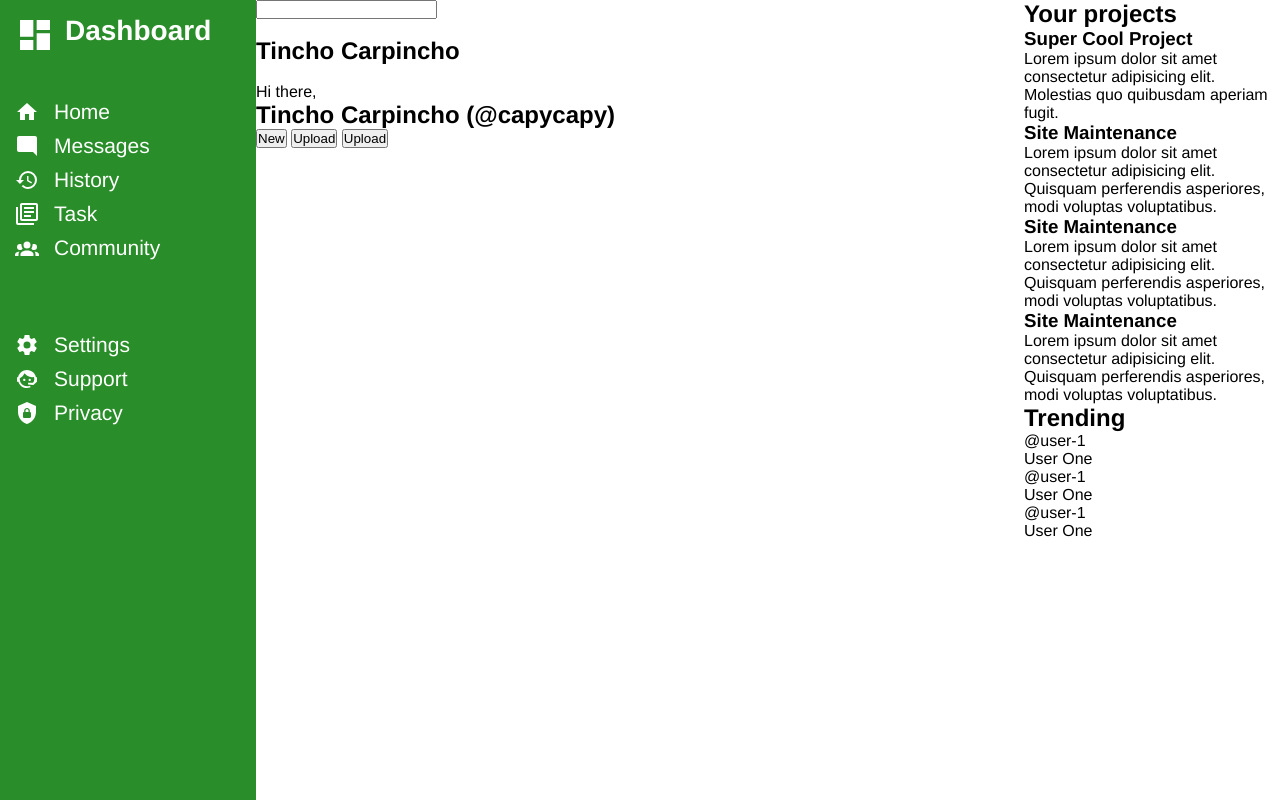
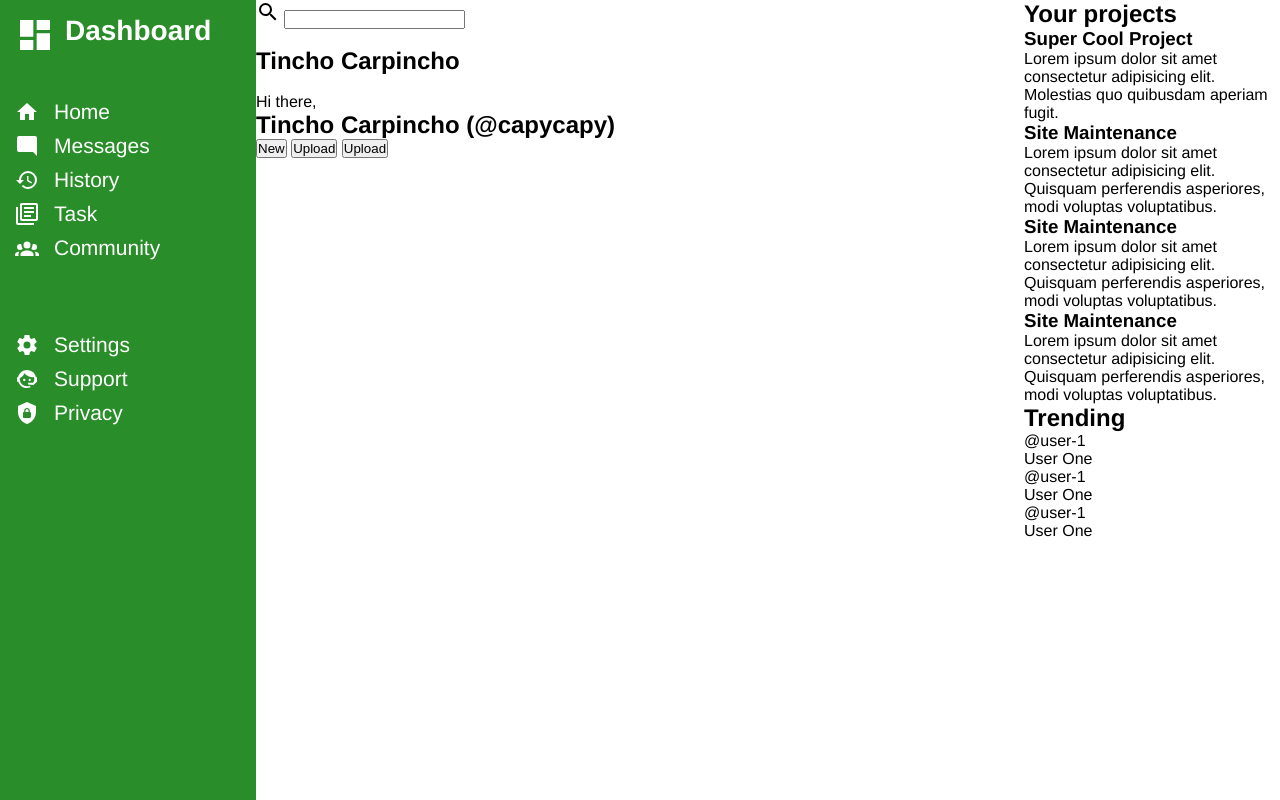
Before and after one commit to dnb777/admin-dashboard, a plain HTML site: page index.html in a window 1280 px wide. Drawn offline with Linux system fonts and the light colour scheme; a web font is replaced by a local one.

Commit message:
feat: agreag icono para la barra de busqueda

```diff
--- a/index.html
+++ b/index.html
@@ -14,7 +14,9 @@
     <div class="grid-container">
         <header class="header">
             <div class="search">
-                <label for="search"></label>
+                <label for="search">
+                    <svg class="icon"><use href="images/icons.svg#icon-search"></use></svg>
+                </label>
                 <input type="search" name="search" id="search">
             </div>
             <div class="profile">
```
